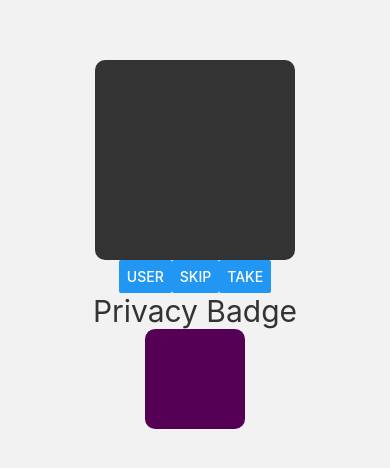
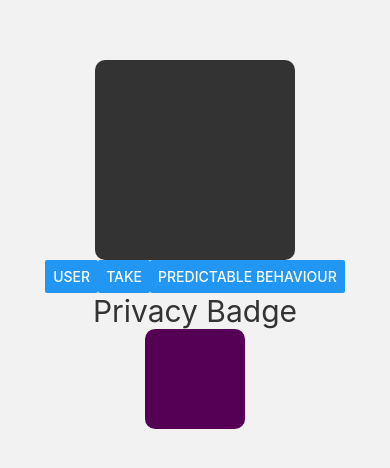
Before and after one commit to hamdaan-shaikh/CMS-TEA-E4TIP, a React Native app in the folder CMS_TEA_ET4IP_Mob_App/: screen /OverviewScreen in a window 390 px wide. Shown: the part 178-646 px from the top of the page. Built offline with nearby package versions, Linux system fonts and the light colour scheme.

Commit message:
Added Prediction Screen to Stack Navigation, Added basic buttons for Prediction Screen

```diff
--- /dev/null
+++ b/CMS_TEA_ET4IP_Mob_App/src/commons/components/PredictionRow.js
@@ -0,0 +1,21 @@
+import React from 'react';
+import {View, Text, StyleSheet, Pressable} from 'react-native';
+
+export default props => {
+  return (
+    <Pressable style={LOCAL_STYLES.MAIN_CONTAINER} onPress={props.onPress}>
+      <></>
+    </Pressable>
+  );
+};
+
+const LOCAL_STYLES = StyleSheet.create({
+  MAIN_CONTAINER: {
+    alignSelf: 'center',
+    width: '90%',
+    height: 100,
+    borderRadius: 10,
+    backgroundColor: '#ddd',
+    marginTop: 10,
+  },
+});
--- a/CMS_TEA_ET4IP_Mob_App/src/navigation/MainAppStack.js
+++ b/CMS_TEA_ET4IP_Mob_App/src/navigation/MainAppStack.js
@@ -5,6 +5,7 @@ import {createNativeStackNavigator} from '@react-navigation/native-stack';
 // Screen imports
 import LandingScreen from '../screens/LandingScreen';
 import OverviewScreen from '../screens/OverviewScreen';
+import PredictionScreen from '../screens/PredictionScreen';
 
 const Stack = createNativeStackNavigator();
 
@@ -16,6 +17,7 @@ export default () => {
       }}>
       <Stack.Screen name="LandingScreen" component={LandingScreen} />
       <Stack.Screen name="OverviewScreen" component={OverviewScreen} />
+      <Stack.Screen name="PredictionScreen" component={PredictionScreen} />
     </Stack.Navigator>
   );
 };
--- a/CMS_TEA_ET4IP_Mob_App/src/screens/OverviewScreen.js
+++ b/CMS_TEA_ET4IP_Mob_App/src/screens/OverviewScreen.js
@@ -8,14 +8,19 @@ import PrivacyBadge from '../commons/components/PrivacyBadge';
 // Styles
 import {MAIN_STYLES} from '../commons/styles/main-styles';
 
-export default () => {
+export default ({navigation}) => {
   return (
     <View style={LOCAL_STYLES.MAIN_CONTAINER}>
       <DataOverviewGraph />
       <View style={LOCAL_STYLES.BUTTON_CONTAINER}>
         <Button title="User" onPress={() => {}} />
-        <Button title="Skip" onPress={() => {}} />
         <Button title="Take" onPress={() => {}} />
+        <Button
+          title="Predictable Behaviour"
+          onPress={() => {
+            navigation.navigate('PredictionScreen');
+          }}
+        />
       </View>
       <PrivacyBadge />
     </View>
--- /dev/null
+++ b/CMS_TEA_ET4IP_Mob_App/src/screens/PredictionScreen.js
@@ -0,0 +1,37 @@
+import React from 'react';
+import {View, Text, StyleSheet, FlatList} from 'react-native';
+import PredictionRow from '../commons/components/PredictionRow';
+
+export default () => {
+  return (
+    <View style={LOCAL_STYLES.MAIN_CONTAINER}>
+      <Text style={LOCAL_STYLES.TITLE_TEXT}>Predictable Behaviours</Text>
+      <FlatList
+        contentContainerStyle={LOCAL_STYLES.LIST_STYLE}
+        data={[0, 1, 2, 3]}
+        renderItem={({item}) => (
+          <PredictionRow
+            onPress={() => {
+              console.log(item);
+            }}
+          />
+        )}
+      />
+    </View>
+  );
+};
+
+const LOCAL_STYLES = StyleSheet.create({
+  MAIN_CONTAINER: {
+    flex: 1,
+    alignItems: 'center',
+  },
+  TITLE_TEXT: {
+    fontSize: 30,
+    color: '#333',
+  },
+  LIST_STYLE: {
+    width: 400,
+    backgroundColor: '#F0F',
+  },
+});
```
